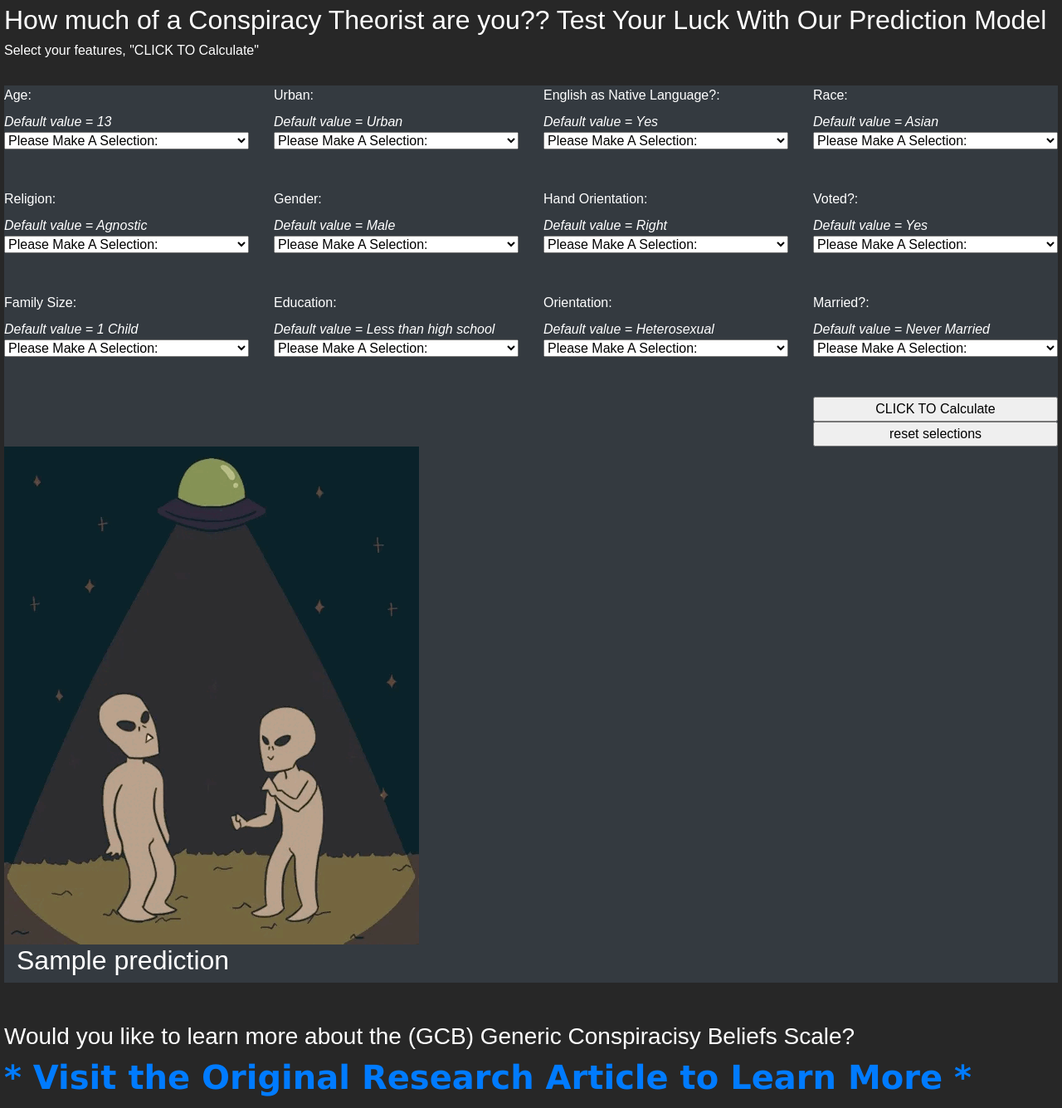
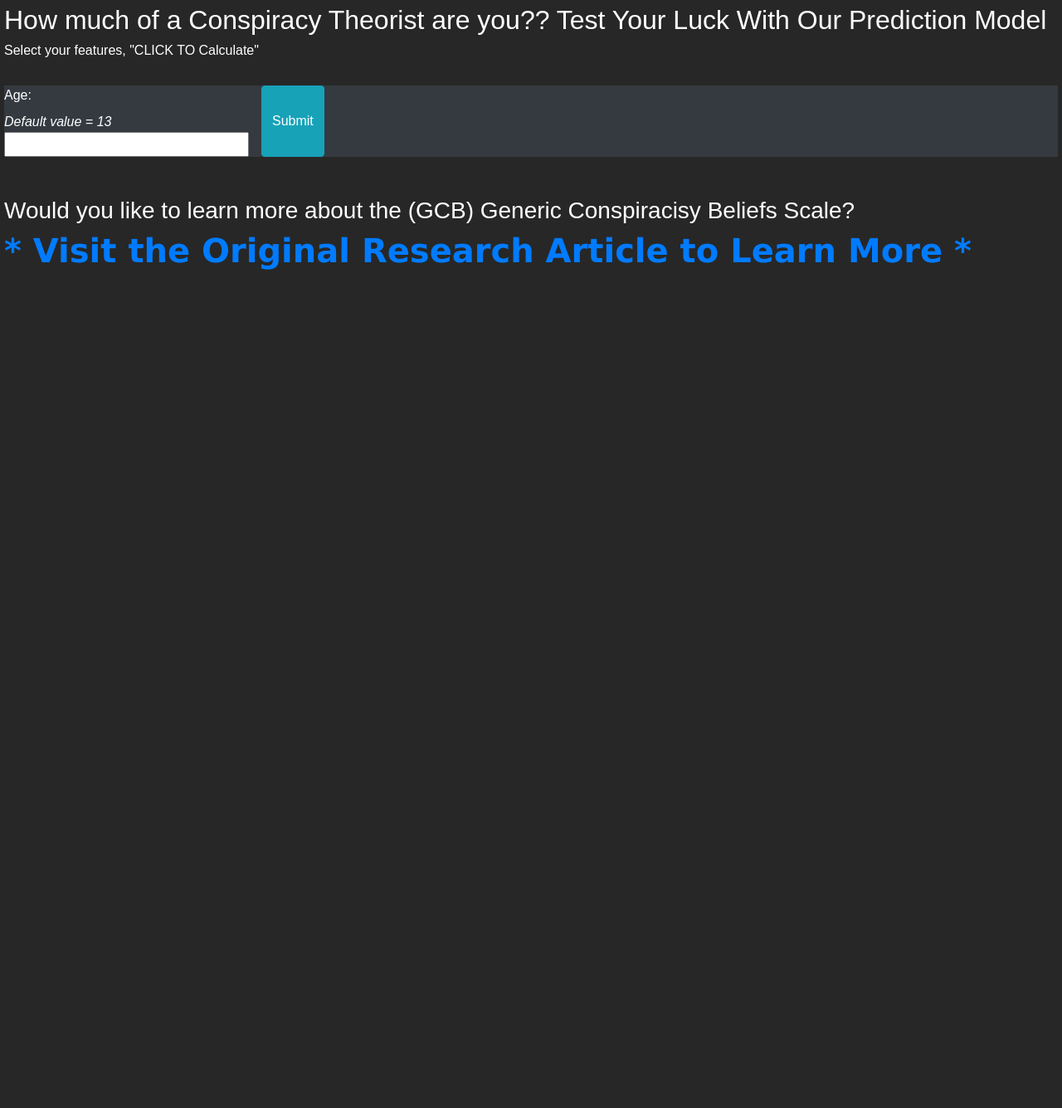
Before and after one commit to Maureen220/Conspiracy_Theory_Final, a Flask app: template templates/predictions.html in a window 1280 px wide. Shown: the whole page at 83% size. After the commit the page ends 325 px from the top, so only its background shows below. Run offline with Flask 2, Linux system fonts and the light colour scheme; the template is opened without the code that fills it: most values are stand-ins (such as "Sample title", 1, 10 or a date in 2020); some libraries are stand-ins or nearby versions.

Commit message:
adding changed during office hrs

```diff
--- a/app.py
+++ b/app.py
@@ -3,23 +3,25 @@ import joblib
 
 app = Flask(__name__)
 
-@app.route("/")
+@app.route("/", methods=["POST", 'GET'])
 def index():
-    return render_template("index.html", prediction= "static/images/aliens.gif")
+    return render_template("index.html")
 
 
-@app.route("/predict", methods=["POST"])
+@app.route("/predict", methods=["POST", 'GET'])
 def predict():
     if request.method =="POST":
-        occ_pos = request.form.get("occ_pos")
-        print(occ_pos)
+        print('I posted')
+        # age = request.form.get("age")
+        # print(age)
         ## SAVE THE MODEL LIBRARY
-        import joblib
-        # load, no need to initialize the loaded_rf
-        loaded_rf = joblib.load(open("random_forest.joblib"))
-        loaded_pred = loaded_rf.predict
-        loaded_pred
-    return f"{occ_pos} DONE!"
+        # import joblib
+        # # load, no need to initialize the loaded_rf
+        # loaded_rf = joblib.load(open("random_forest.joblib"))
+        # loaded_pred = loaded_rf.predict
+        # loaded_pred
+        return render_template('predictions.html')
+    return render_template('predictions.html')
 
 if __name__=="__main__":
     app.run(debug=True)
--- a/static/js/app.js
+++ b/static/js/app.js
@@ -1,6 +1,23 @@
-d3.csv("../Resources/cleaned_data_removed_outliers.csv").then(function(data){
-    console.log(data);
-  });
+// d3.csv("../Resources/cleaned_data_removed_outliers.csv").then(function(data){
+//     console.log(data);
+//   });
+
+//   function refresh() {
+//         const prediction_button = document.getElementById("predict");
+//         prediction_button.onclick = function (event) {
+//             event.preventDefault();
+//             $.ajax({
+//                 url: '/predict',
+//                 type: 'post',
+//                 data: $('#selectionForm').serialize(),
+//                 success: function (data) {
+//                     console.log(data)
+//                     $("#prediction").html(data)
+//                 }
+//             });
+//         }
+//     }
+//     refresh()
 
 // // d3.csv("../Resources/cleaned_data_removed_outliers.csv").then(makeChart);
 
--- a/templates/index.html
+++ b/templates/index.html
@@ -24,7 +24,7 @@
             <h1 class="display-1" >Are you a Conspiracy Theorist?</h1>
             <p class="lead">Determining an outcome through the use of machine learning</p>
             <br></br>
-            <button class="button button1" onclick="window.location.href='predictions.html';">PREDICT YOURSELF</button>
+            <button class="button button1" href='/predict' role='button'>PREDICT YOURSELF</button>
             <!-- <a href="#" class="button">PREDICT YOURSELF</a> -->
         </div>
         <div class="row">
--- a/templates/predictions.html
+++ b/templates/predictions.html
@@ -26,15 +26,16 @@
         <!-- start of selection & prediction form -->
 
         <div>
-            <form id="selectionForm" class="bg-dark" action="/predict" method="post">
+            <form id="selectionForm" action='/predict' class="bg-dark" method="post">
                 <div class="row">
                     <div class="col-sm-3">
                         <ul class="list-group bg-dark">
 
-                            <label for="Age">Age:</label>
+                            <label for="age">Age:</label>
                             <i>Default value = 13</i>
 
-                            <select id="occ_pos" name="occ_pos">
+                            <input class=“form-control” list='age' id='age_id' name='age'>
+                                <datalist id="age_input">
                                     <option selected>Please Make A Selection:</option>
                                     <option value="13">13</option>
                                     <option value="14">14</option>
@@ -67,13 +68,13 @@
 
 
 
-                            </select>
-                            <br><br>
+                                </datalist>
+                            <!-- <br><br>
 
-                            <label for="Religion">Religion:</label>
+                            <label for="religion">Religion:</label>
                             <i>Default value = Agnostic</i>
 
-                            <select name="Religion" id="Religion">
+                            <select name="religion" id="religion">
                                 <option selected>Please Make A Selection:</option>
                                 <option value="1">Agnostic</option>
                                 <option value="2">Atheist</option>
@@ -92,7 +93,7 @@
                             </select>
                             <br><br>
 
-                            <label for="Family_size">Family Size:</label>
+                            <label for="fam_size">Family Size:</label>
                             <i>Default value = 1 Child</i>
 
                             <select name="fam_size" id="fam_size">
@@ -122,7 +123,7 @@
                             <label for="gender">Gender:</label>
                             <i>Default value = Male</i>
 
-                            <select name="Gender" id="Gender">
+                            <select name="gender" id="gender">
                                 <option selected>Please Make A Selection:</option>
                                 <option value="1">Male</option>
                                 <option value="2">Female</option>
@@ -131,10 +132,10 @@
                             </select>
                             <br><br>
 
-                            <label for="Education">Education:</label>
+                            <label for="education">Education:</label>
                             <i>Default value = Less than high school</i>
 
-                            <select name="air_bag" id="air_bag">
+                            <select name="education" id="education">
                                 <option selected>Please Make A Selection:</option>
                                 <option value="1">Less than high school</option>
                                 <option value="2">High School</option>
@@ -222,28 +223,29 @@
                                 <option value="2">Currently Married</option>
                                 <option value="3">Previously Married</option>
                             </select>
-                            <br><br>
+                            <br><br> -->
 
 
                             <!-- predition & reset buttons -->
-                            <input id="predict" type="submit" value="CLICK TO Calculate">
+                            <!-- <input id="predict" type="submit" value="CLICK TO Calculate">
 
                             <input id="reset" type="reset" value="reset selections"
                                 onclick="document.getElementById('prediction').innerText=''">
                         </ul>
                     </div>
-                    <div class="col-md-3">
+                    <div class="col-md-3"> -->
 
                         <!-- adding Polaroid effect to the dummy & prediction result-->
 
-                        <div id="polaroid" class="polaroid">
+                        <!-- <div id="polaroid" class="polaroid">
                             <img id="dummy" src="../static/images/aliens.gif">
                             <div class="container">
                                 <h2 id="prediction">{{ prediction }}</h2>
                             </div>
+                        </div> -->
+                    <!-- </div> -->
                 </div>
-                    </div>
-                </div>
+                <button type='submit' class='btn btn-info'>Submit</button>
             </form>
         </div>
         <br><br>
@@ -254,22 +256,22 @@
     <!-- prediction result without refreshing the entire page -->
 
     <script>
-        function refresh() {
-            const prediction_button = document.getElementById("predict");
-            prediction_button.onclick = function (event) {
-                event.preventDefault();
-                $.ajax({
-                    url: '/predict',
-                    type: 'post',
-                    data: $('#selectionForm').serialize(),
-                    success: function (data) {
-                        console.log(data)
-                        $("#prediction").html(data)
-                    }
-                });
-            }
-        }
-        refresh()
+        // function refresh() {
+        //     const prediction_button = document.getElementById("predict");
+        //     prediction_button.onclick = function (event) {
+        //         event.preventDefault();
+        //         $.ajax({
+        //             url: '/predict',
+        //             type: 'post',
+        //             data: $('#selectionForm').serialize(),
+        //             success: function (data) {
+        //                 console.log(data)
+        //                 $("#prediction").html(data)
+        //             }
+        //         });
+        //     }
+        // }
+        // refresh()
     </script>
     </div>
 
```
Lines whose indentation alone changed are shown as unchanged.
